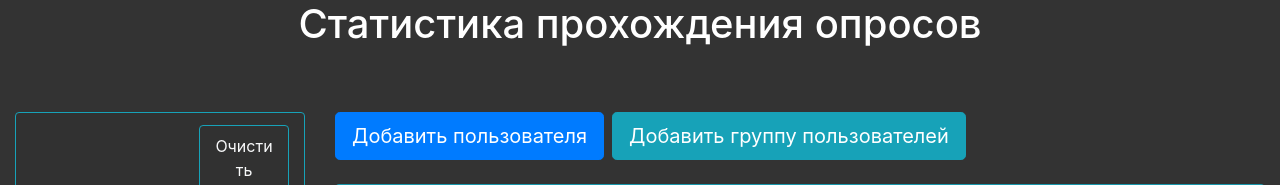
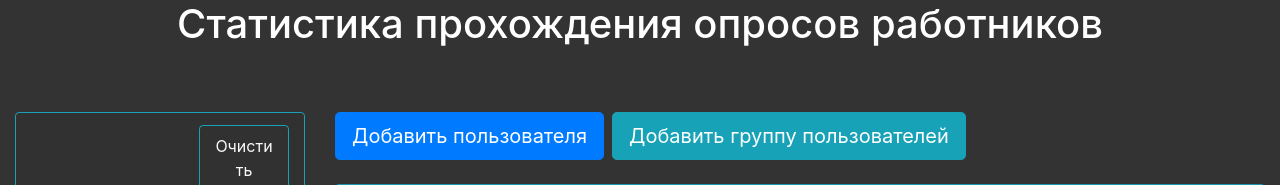
Before and after one commit to alexsul2008/Django-oprosusers, a Django app: page /statistics/ in a window 1280 px wide. Shown: the part 168-353 px from the top of the page. Run offline with Django 4.2, Linux system fonts and the light colour scheme; a user stored in the database is signed in; data comes from the database, SQL or seed files in the repository; parts of the project's set-up code (start-up, migrations or seed data) failed here and were passed over; some libraries are stand-ins or nearby versions.

Commit message:
Modified from Work

```diff
--- a/questions/templates/questions/filter_statistics_users_answers.html
+++ b/questions/templates/questions/filter_statistics_users_answers.html
@@ -8,7 +8,7 @@
 
     {% block content %}
         <div class="container-fluid">
-            <h1 class="mb-4 pb-3 text-center">Статистика прохождения опросов</h1>
+            <h1 class="mb-4 pb-3 text-center">Статистика прохождения опросов работников</h1>
 
             <div class="row mb-4">
                 <div class="col-4">
--- a/req.txt
+++ b/req.txt
@@ -5,6 +5,7 @@ Django==4.0
 django-braces==1.15.0
 django-clearcache==1.2.1
 django-crispy-forms==1.14.0
+django-debug-toolbar==4.1.0
 django-extra-views==0.14.0
 django-filter==22.1
 django-formset-js==0.5.0
```
Also changed, not shown: questions/migrations/0001_initial.py, questions/migrations/0002_alter_usersanswer_otv.py (deleted).
